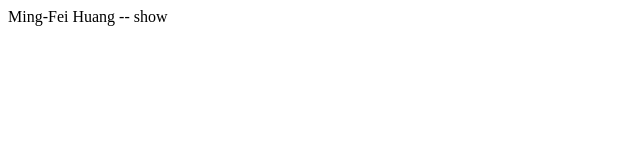
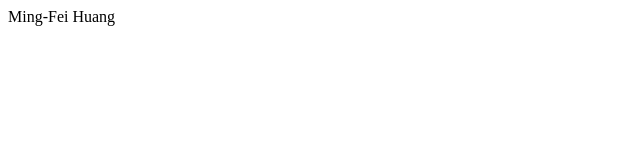
Before and after one commit to huan0251/huan0251.github.io, a plain HTML site: page html-assignment/index.html in a window 1280 px wide. Shown: the full height of the page, 0-640 px from the left. Drawn offline with Linux system fonts and the light colour scheme.

Commit message:
adding header

```diff
--- a/html-assignment/index.html
+++ b/html-assignment/index.html
@@ -1 +1 @@
-<header>Ming-Fei Huang -- show</header>
+<header>Ming-Fei Huang</header>
```
